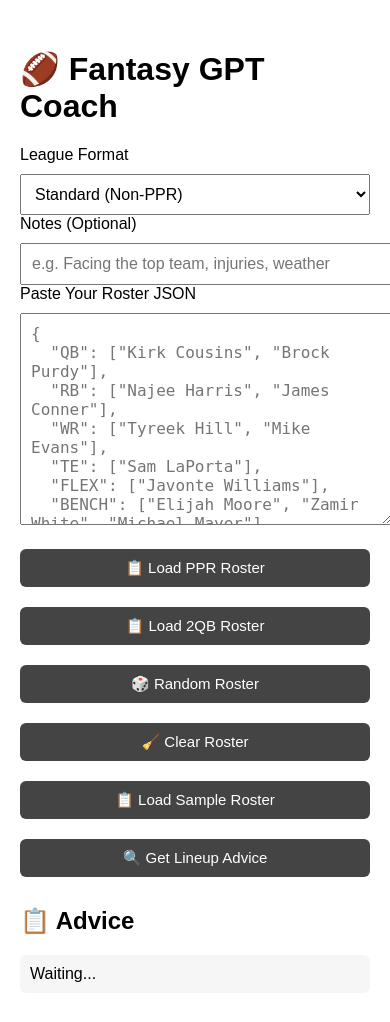
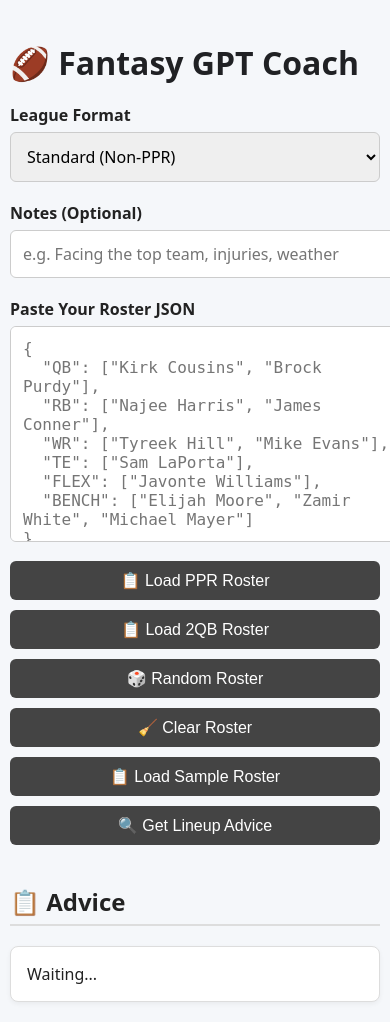
Before and after one commit to SunDevilATB/fantasy-gpt-coach, a Flask app: page /ui in a window 390 px wide; the page is wider, and only the part inside the window is pictured. Before the commit the page ends 982 px from the top of that part, so only its background shows below. Run offline with Flask 3, Linux system fonts and the light colour scheme.

Commit message:
Improve layout, button design, and mobile responsiveness

```diff
--- a/templates/index.html
+++ b/templates/index.html
@@ -4,42 +4,122 @@
   <title>Fantasy Football GPT Coach</title>
   <meta charset="UTF-8" />
   <style>
-    body { font-family: sans-serif; max-width: 800px; margin: auto; padding: 20px; }
-    textarea, input, select, button { width: 100%; padding: 10px; margin-top: 10px; font-size: 16px; }
-    button { background: #222; color: #fff; cursor: pointer; border: none; }
-    h1, h2, h3 { margin-top: 30px; }
-    .output { background: #f6f6f6; padding: 10px; border-radius: 6px; margin-top: 10px; }
-    .pos { font-weight: bold; margin-top: 10px; }
-    ul { padding-left: 20px; }
+  body {
+    font-family: system-ui, sans-serif;
+    background: #f5f7fa;
+    color: #222;
+    max-width: 900px;
+    margin: auto;
+    padding: 30px 20px;
+  }
+
+  h1 {
+    font-size: 32px;
+    margin-bottom: 20px;
+    color: #202124;
+  }
+
+  label {
+    margin-top: 20px;
+    font-weight: 600;
+    display: block;
+  }
+
+  input, select, textarea {
+    width: 100%;
+    padding: 12px;
+    margin-top: 6px;
+    font-size: 16px;
+    border: 1px solid #ccc;
+    border-radius: 6px;
+    font-family: inherit;
+  }
+
+  textarea {
+    font-family: monospace;
+  }
+
+  button {
+    font-size: 16px;
+    padding: 10px 14px;
+    border: none;
+    border-radius: 6px;
+    cursor: pointer;
+    transition: background-color 0.2s ease;
+    font-weight: 500;
+  }
+
   .button-row {
     display: flex;
     flex-wrap: wrap;
     gap: 10px;
-  margin-top: 10px;
+    margin-top: 14px;
   }
 
   .button-row button {
     background-color: #444;
-  color: #fff;
-  border: none;
-  padding: 10px 14px;
-  border-radius: 6px;
-  font-size: 15px;
-  cursor: pointer;
-  transition: background-color 0.2s ease;
+    color: white;
   }
 
   .button-row button:hover {
     background-color: #222;
   }
 
-@media (max-width: 500px) {
+  h2 {
+    margin-top: 40px;
+    font-size: 24px;
+    border-bottom: 2px solid #ddd;
+    padding-bottom: 6px;
+  }
+
+  h3 {
+    margin-top: 24px;
+    font-size: 20px;
+    color: #333;
+  }
+
+  .output {
+    background: #fff;
+    border: 1px solid #ddd;
+    padding: 16px;
+    border-radius: 8px;
+    margin-top: 20px;
+    box-shadow: 0 2px 5px rgba(0,0,0,0.05);
+  }
+
+  .pos {
+    font-weight: 600;
+    margin-top: 10px;
+    color: #202124;
+  }
+
+  ul {
+    padding-left: 20px;
+    margin-top: 5px;
+  }
+
+  pre {
+    background: #eee;
+    padding: 12px;
+    border-radius: 6px;
+    overflow-x: auto;
+  }
+
+  @media (max-width: 600px) {
+    body {
+      padding: 20px 10px;
+    }
+
     .button-row {
       flex-direction: column;
     }
+
+    button {
+      width: 100%;
     }
+  }
+</style>
 
-  </style>
 </head>
 <body>
   <h1>🏈 Fantasy GPT Coach</h1>
```
Lines whose indentation alone changed are shown as unchanged.
